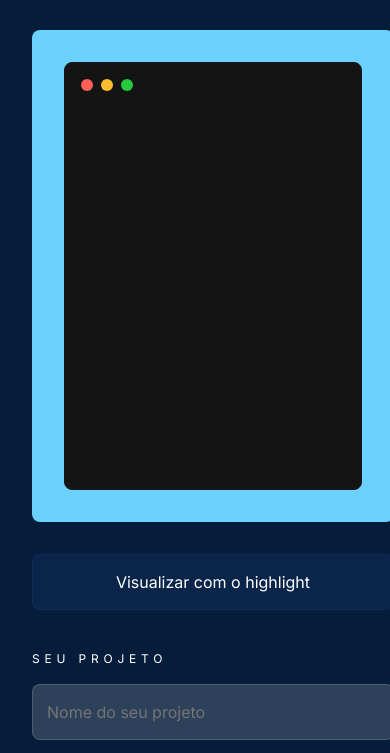
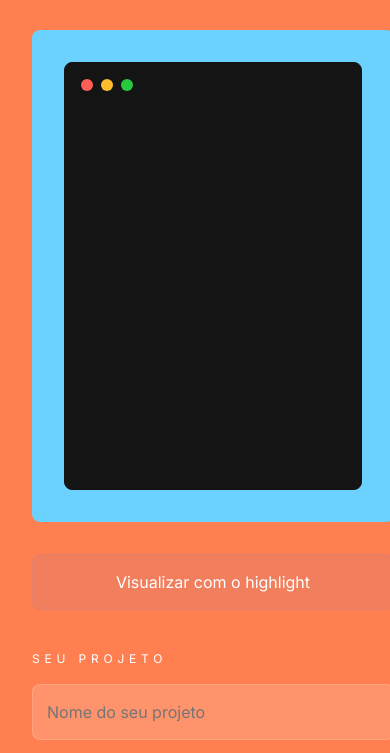
Before and after one commit to ffsf-filho/challengens-aluradev, a plain HTML site: page index.html in a window 390 px wide. Shown: the part 82-835 px from the top of the page. Drawn offline with Linux system fonts and the light colour scheme.

Commit message:
teste de ajuste de tela

```diff
--- a/styles/index_reponsivo.css
+++ b/styles/index_reponsivo.css
@@ -2,6 +2,7 @@
   main{
     height: 1066px;
     overflow-y: scroll;
+    background-color: burlywood;
   }
 
   header {
@@ -155,6 +156,7 @@
   main{
     height: 1066px;
     overflow-y: scroll;
+    background-color: coral;
   }
 
   header {
```
